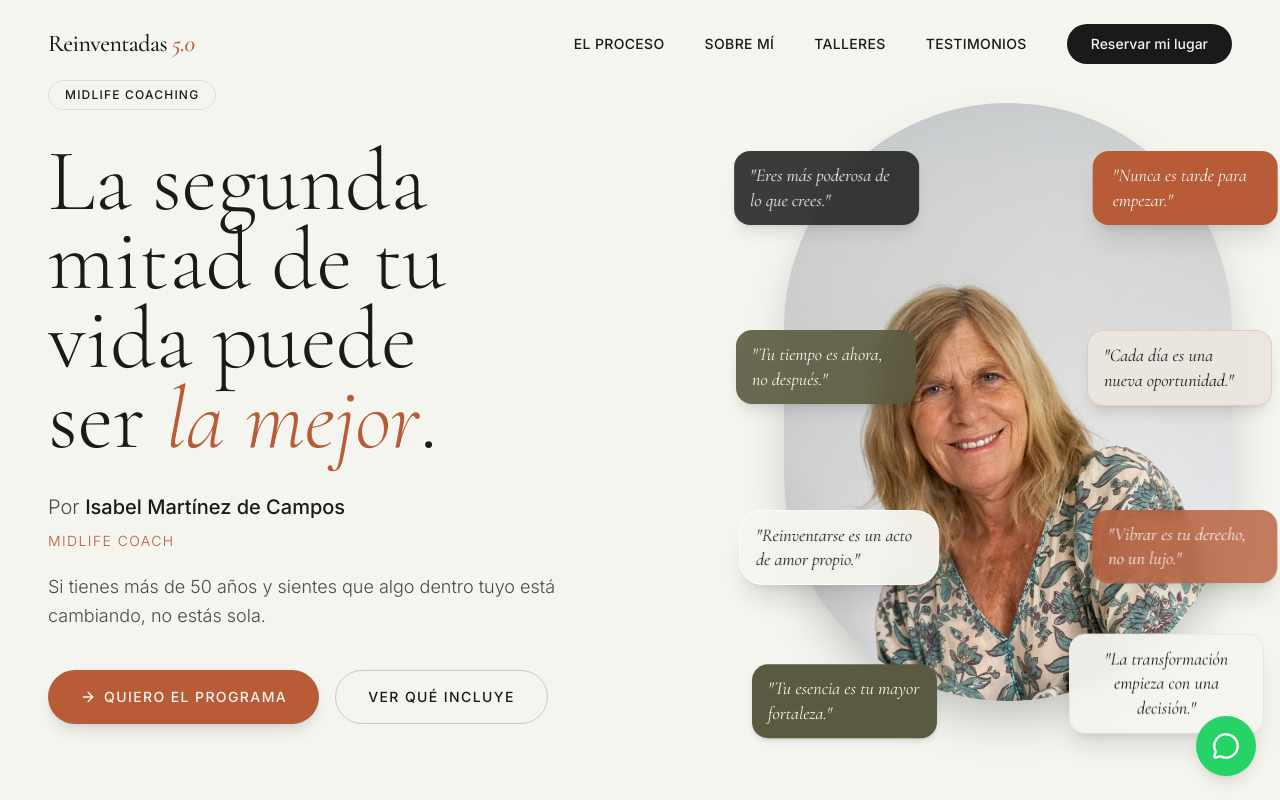
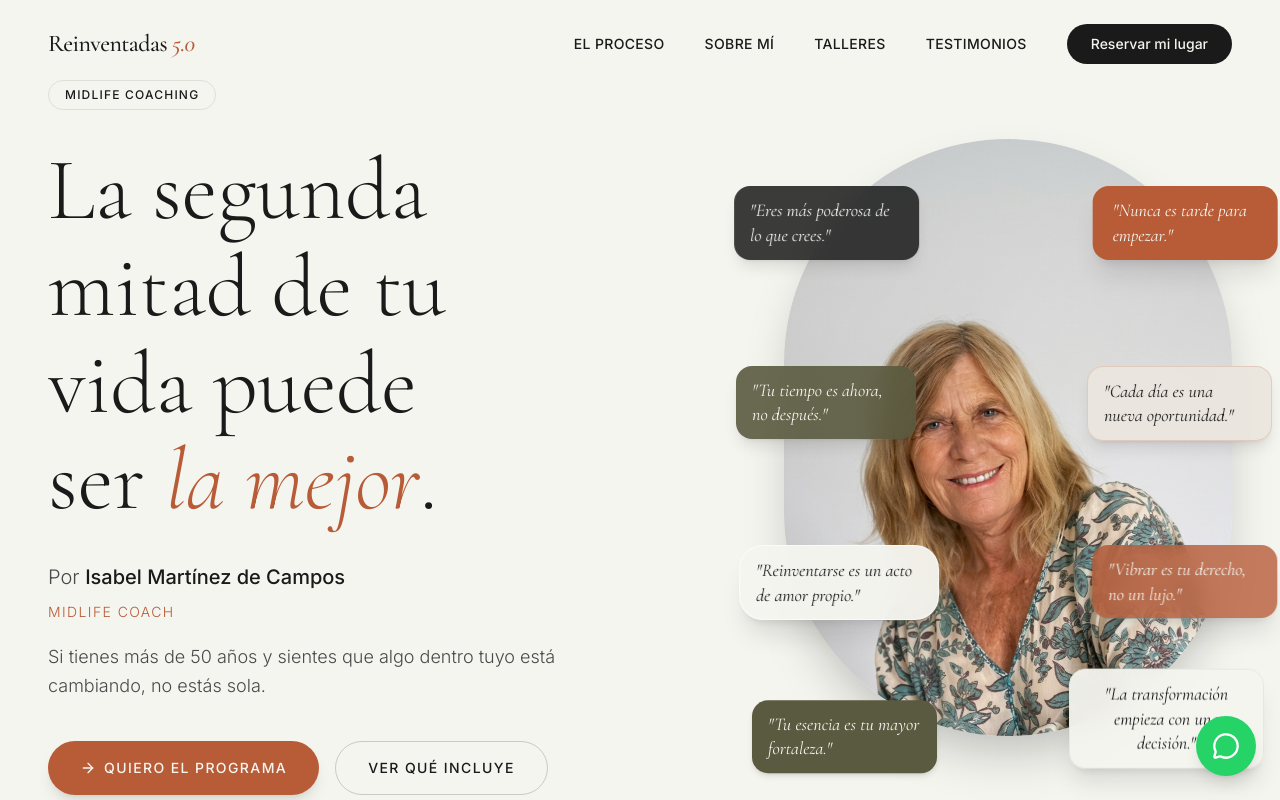
Before and after one commit to ProgWBVSG/Isabel-Web, a React (Vite) app: page / in a window 1280 px wide. Shown: the top 800 px of the page. Built offline with nearby package versions, Linux system fonts and the light colour scheme.

Commit message:
Fix hero heading line-height spacing

```diff
--- a/src/pages/Landing.tsx
+++ b/src/pages/Landing.tsx
@@ -55,7 +55,7 @@ export default function Landing() {
             <span className="inline-block py-1.5 px-4 rounded-full border border-ink/10 text-ink text-xs font-medium mb-8 tracking-widest uppercase">
               Midlife Coaching
             </span>
-            <h1 className="text-6xl md:text-7xl lg:text-[5.5rem] font-serif font-light text-ink leading-[0.9] mb-8 text-balance">
+            <h1 className="text-6xl md:text-7xl lg:text-[5.5rem] font-serif font-light text-ink leading-[1.1] mb-8 text-balance">
               La segunda mitad de tu vida puede ser <span className="text-terracotta italic">la mejor</span>.
             </h1>
             <p className="text-lg md:text-xl text-ink-light mb-4 leading-relaxed max-w-lg font-light">
```
